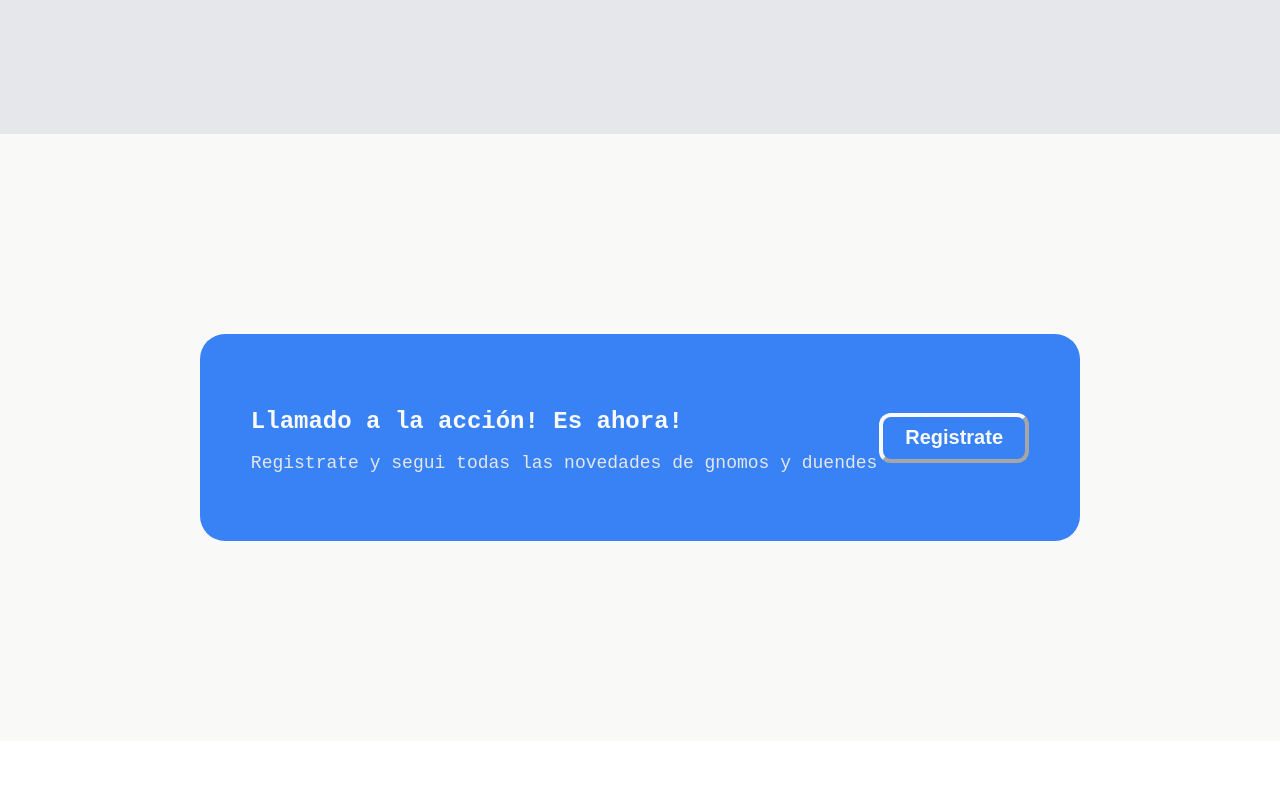
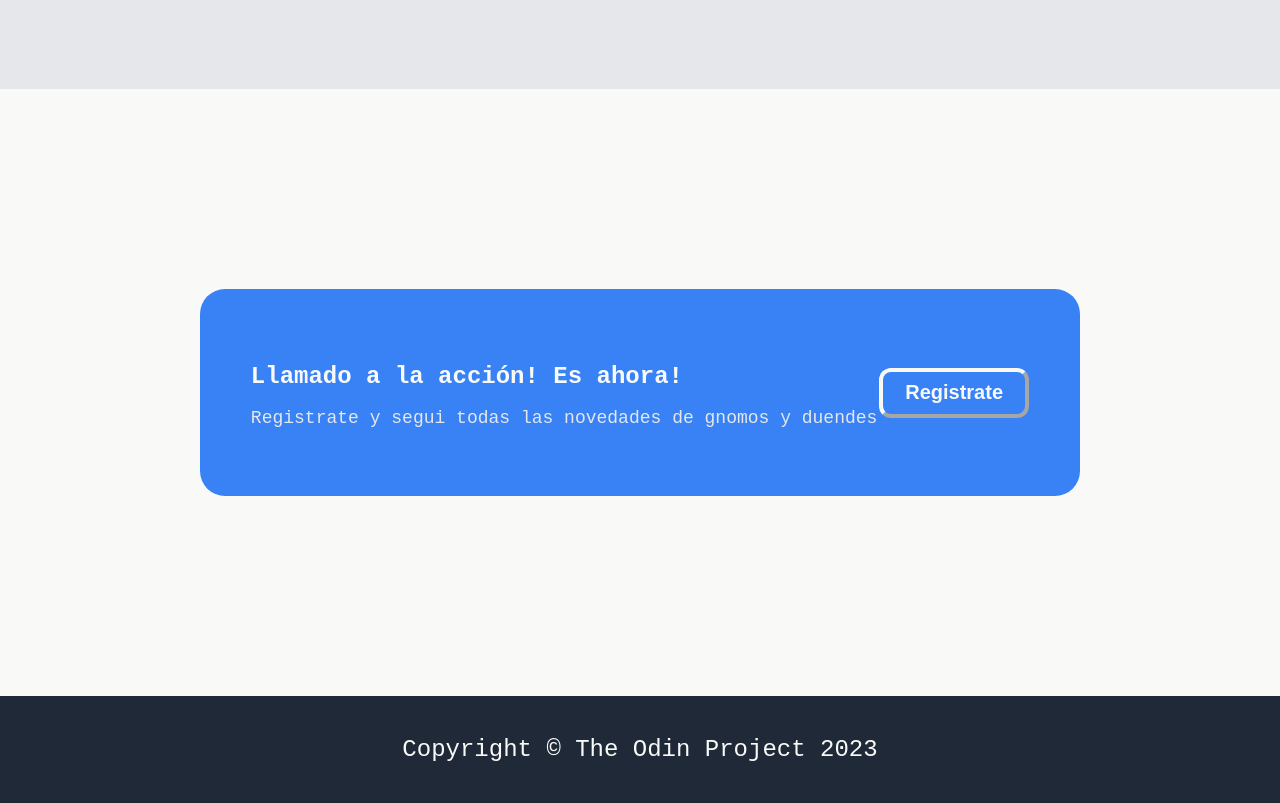
Before and after one commit to JSavio21/landing-page-project, a plain HTML site: page index.html in a window 1280 px wide. Shown: the part 1848-2651 px from the top of the page. Before the commit the page ends 2589 px from the top, so only its background shows below. Drawn offline with Linux system fonts and the light colour scheme.

Commit message:
TERMINEEEEE SIIIIIIIIIIIII AGUANTEN LOS DUENDES BADRE

```diff
--- a/index.html
+++ b/index.html
@@ -56,5 +56,7 @@
         <button class="button2">Registrate</button>
     </div>
 </div>
+<footer>Copyright © The Odin Project 2023
+</footer>
 </body>
 </html>
--- a/style.css
+++ b/style.css
@@ -26,14 +26,14 @@ a{text-decoration: none;
 
 
 .principal{width: 2000px;
-    height: 250px;}
+    height: 400px;}
 
 
 content{display: flex;
     background-color: #1F2937;
 padding: 200px;
 padding-top: 100px;
-padding-bottom: 200px;
+padding-bottom: 100px;
 align-items: center;
 letter-spacing: normal;}
 
@@ -117,3 +117,9 @@ font-size: 20px;
 width: 150px;
 height: 50px;
 }
+
+footer{background-color: #1F2937;
+padding: 40px;
+font-size: 24px;
+color: #F9FAF8;
+text-align: center;}
```
